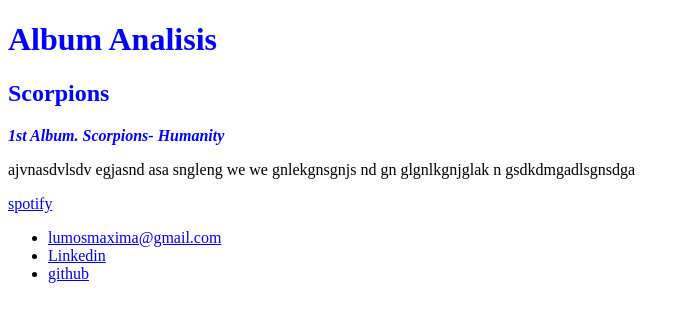
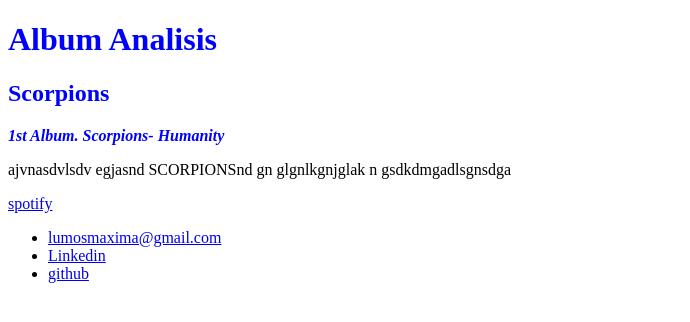
Before and after one commit to thomasbrasil46/Firsthtml, a plain HTML site: page index.html in a window 1280 px wide. Shown: the whole page, without its empty margins (0-690 px from the left). Drawn offline with Linux system fonts and the light colour scheme.

Commit message:
Alteração do paragrafo

```diff
--- a/index.html
+++ b/index.html
@@ -18,7 +18,7 @@
         <article>
             <header>
                 <h3 class="post_title">1st Album. Scorpions- Humanity</h3>
-                <p>ajvnasdvlsdv egjasnd  asa sngleng we we gnlekgnsgnjs nd gn glgnlkgnjglak n gsdkdmgadlsgnsdga</p>
+                <p>ajvnasdvlsdv egjasnd  SCORPIONSnd gn glgnlkgnjglak n gsdkdmgadlsgnsdga</p>
                 <a href="https://open.spotify.com/album/1f70Ktc9LMO8P5DHXjN4GY?si=33QCVWdpQOCneOlUeOrwtA" target="_blank">spotify</a>
             </header>
         </article>
```
